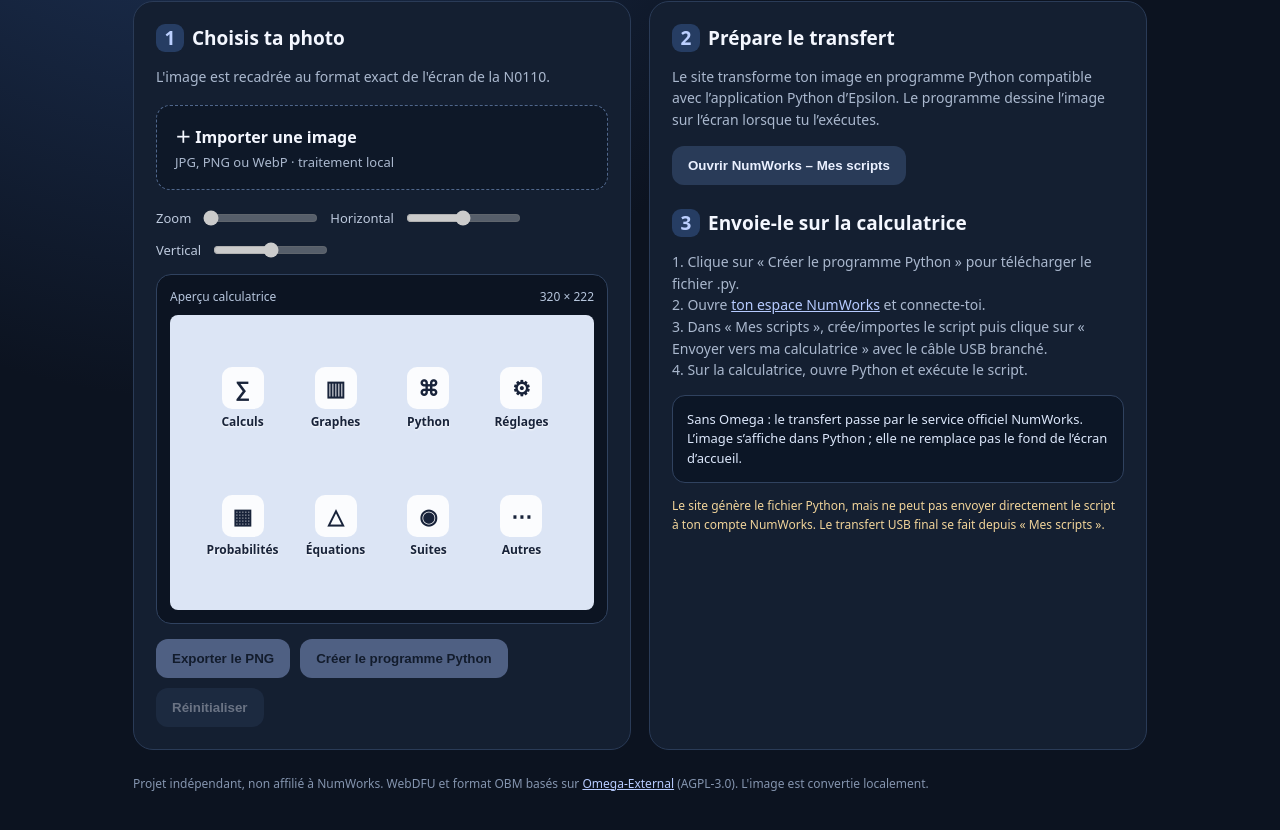
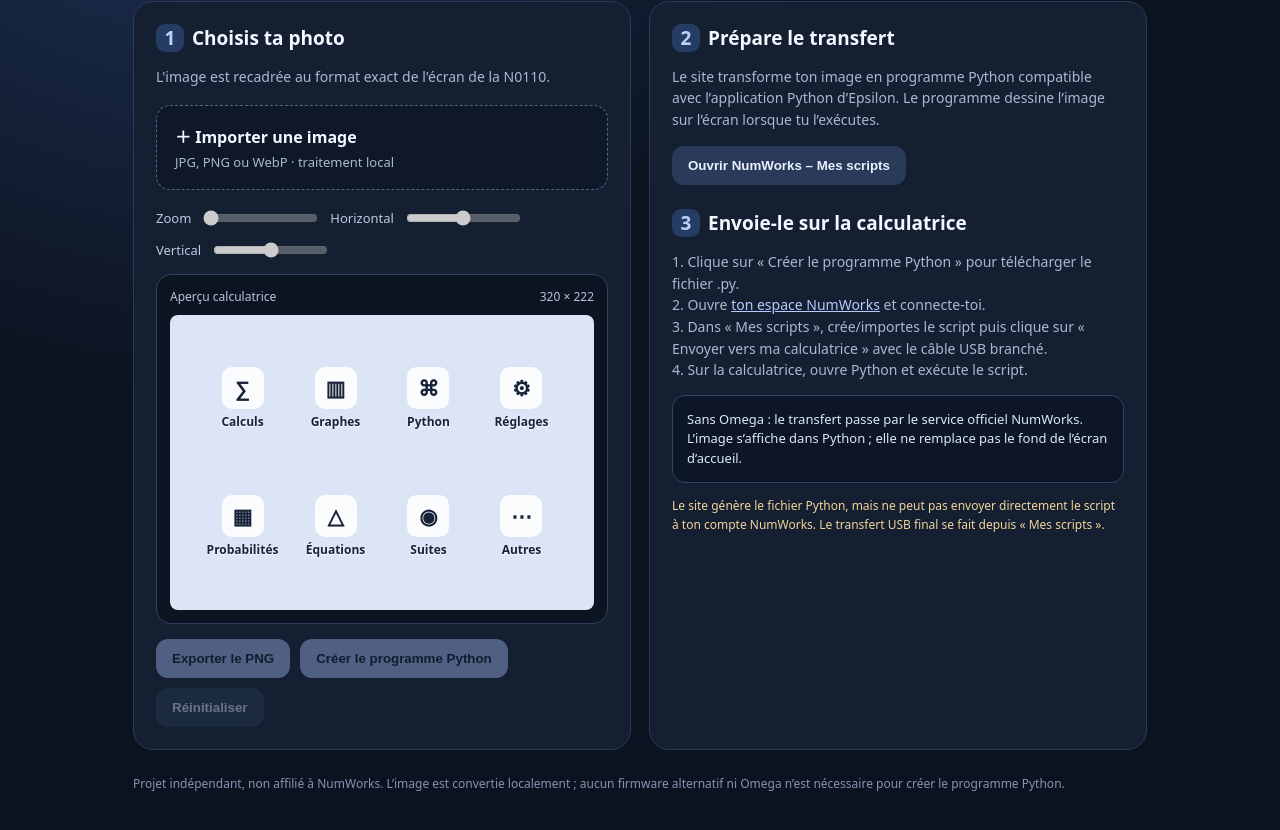
Before and after one commit to pfrezox33-glitch/numworks-wallpaper, a plain HTML site: page index.html in a window 1280 px wide. Shown: the part 388-1218 px from the top of the page. Drawn offline with Linux system fonts and the light colour scheme.

Commit message:
Remove obsolete Omega references from site footer

```diff
--- a/index.html
+++ b/index.html
@@ -12,7 +12,7 @@
 <div class="preview-wrap"><div class="preview-head"><span>Aperçu calculatrice</span><span>320 × 222</span></div><div class="screen"><img id="preview" alt="Aperçu du fond"><div class="icons"><div class="app"><span class="tile">∑</span>Calculs</div><div class="app"><span class="tile">▥</span>Graphes</div><div class="app"><span class="tile">⌘</span>Python</div><div class="app"><span class="tile">⚙</span>Réglages</div><div class="app"><span class="tile">▦</span>Probabilités</div><div class="app"><span class="tile">△</span>Équations</div><div class="app"><span class="tile">◉</span>Suites</div><div class="app"><span class="tile">⋯</span>Autres</div></div></div></div>
 <div class="actions"><button id="export" disabled>Exporter le PNG</button><button id="python" disabled>Créer le programme Python</button><button id="reset" class="secondary" disabled>Réinitialiser</button></div></section>
 <section class="panel"><h2><span class="step">2</span>Prépare le transfert</h2><p class="muted">Le site transforme ton image en programme Python compatible avec l’application Python d’Epsilon. Le programme dessine l’image sur l’écran lorsque tu l’exécutes.</p><div class="actions"><a href="https://my.numworks.com/" target="_blank" rel="noopener"><button type="button" class="secondary">Ouvrir NumWorks – Mes scripts</button></a></div><h2 style="margin-top:24px"><span class="step">3</span>Envoie-le sur la calculatrice</h2><p class="muted">1. Clique sur « Créer le programme Python » pour télécharger le fichier .py.<br>2. Ouvre <a href="https://my.numworks.com/" target="_blank" rel="noopener">ton espace NumWorks</a> et connecte-toi.<br>3. Dans « Mes scripts », crée/importes le script puis clique sur « Envoyer vers ma calculatrice » avec le câble USB branché.<br>4. Sur la calculatrice, ouvre Python et exécute le script.</p><div class="status" id="status" role="status">Sans Omega : le transfert passe par le service officiel NumWorks. L’image s’affiche dans Python ; elle ne remplace pas le fond de l’écran d’accueil.</div><p class="warning">Le site génère le fichier Python, mais ne peut pas envoyer directement le script à ton compte NumWorks. Le transfert USB final se fait depuis « Mes scripts ».</p></section></div>
-<footer>Projet indépendant, non affilié à NumWorks. WebDFU et format OBM basés sur <a href="https://github.com/Omega-Numworks/Omega-External" target="_blank" rel="noopener">Omega-External</a> (AGPL-3.0). L'image est convertie localement.</footer>
+<footer>Projet indépendant, non affilié à NumWorks. L’image est convertie localement ; aucun firmware alternatif ni Omega n’est nécessaire pour créer le programme Python.</footer>
 </main>
 <script>
 'use strict';const $=id=>document.getElementById(id);let img=null,canvas=null,previewUrl=null;
```
